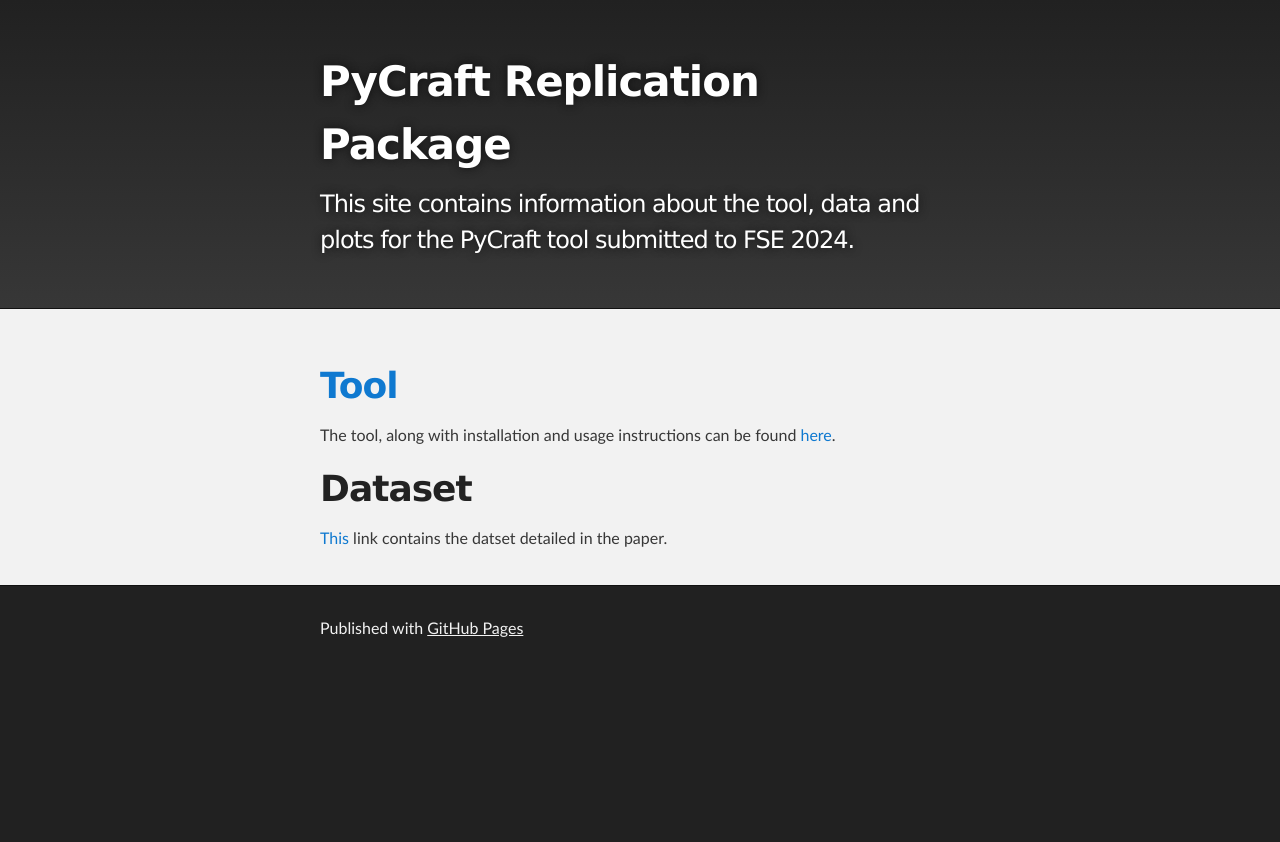
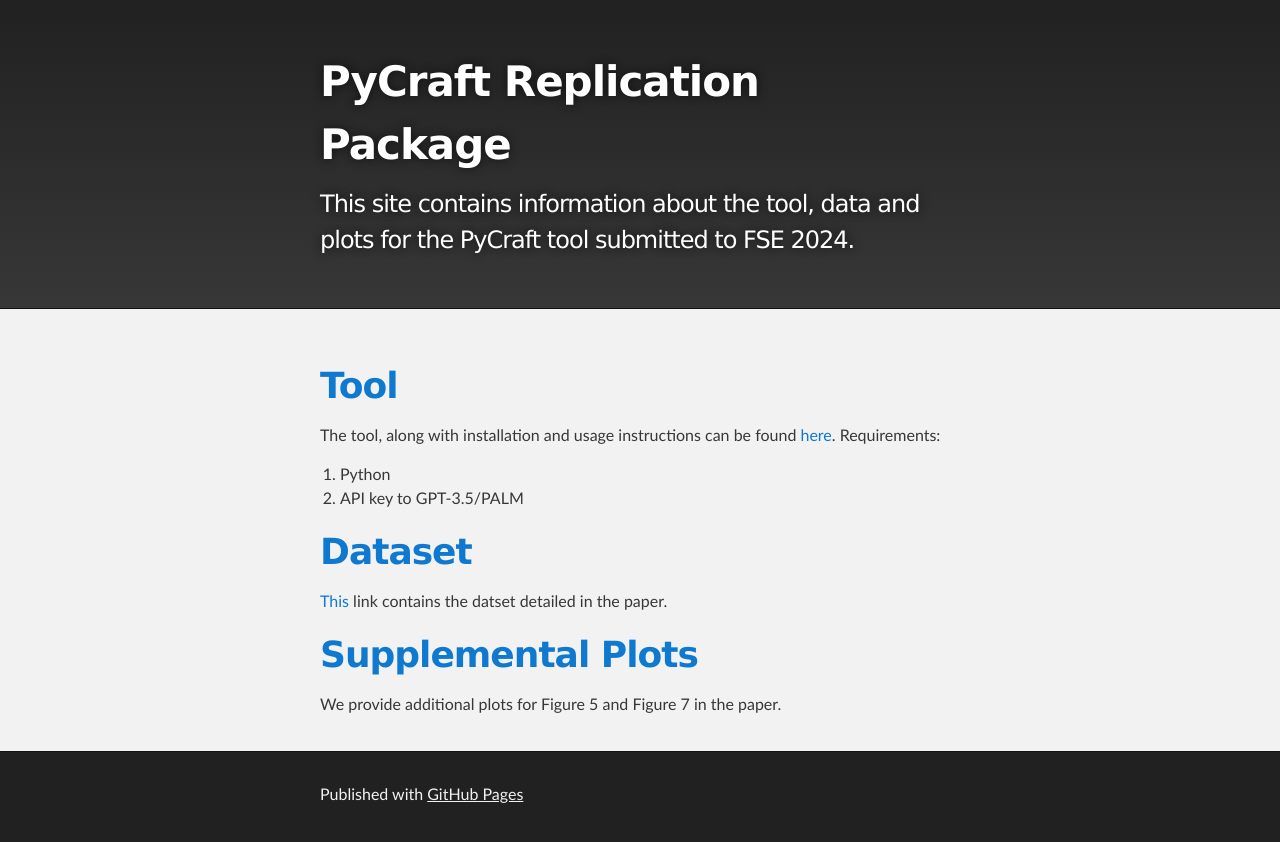
Before and after one commit to PyCraftTool/PyCraftTool.github.io, a Jekyll site: the page built from index.md, in a window 1280 px wide. Shown: the top 842 px of the page. Built offline with Jekyll 4.4.1, drawn with Linux system fonts in a browser that asks for light colours; our own code applies the rules of GitHub Pages for plain Markdown files.

Commit message:
add additional plots

```diff
--- a/index.md
+++ b/index.md
@@ -2,8 +2,18 @@
 layout: default
 ---
 
+[//]: # (# Table of Contents)
+
+
 # [Tool](https://github.com/PyCraftTool/PyCraft)
 The tool, along with installation and usage instructions can be found [here](https://github.com/PyCraftTool/PyCraft).
+Requirements:
+1. Python
+2. API key to GPT-3.5/PALM
 
-# Dataset
+
+# [Dataset](/dataset)
 [This](/dataset) link contains the datset detailed in the paper.
+
+# [Supplemental Plots](/plots)
+We provide additional plots for Figure 5 and Figure 7 in the paper.
```
Also changed, not shown: plots.md (added, +30 -0 lines), images/fig5/temp_0.3.png (added), images/fig5/temp_0.5.png (added), images/fig5/temp_0.7.png (added), images/fig5/temp_0.9.png (added), images/fig5/temp_0.png (added), images/fig5/temp_1.2.png (added), images/fig7/temp_0.3.png (added), images/fig7/temp_0.5.png (added), images/fig7/temp_0.7.png (added), images/fig7/temp_0.9.png (added), images/fig7/temp_0.png (added), images/fig7/temp_1.2.png (added).
